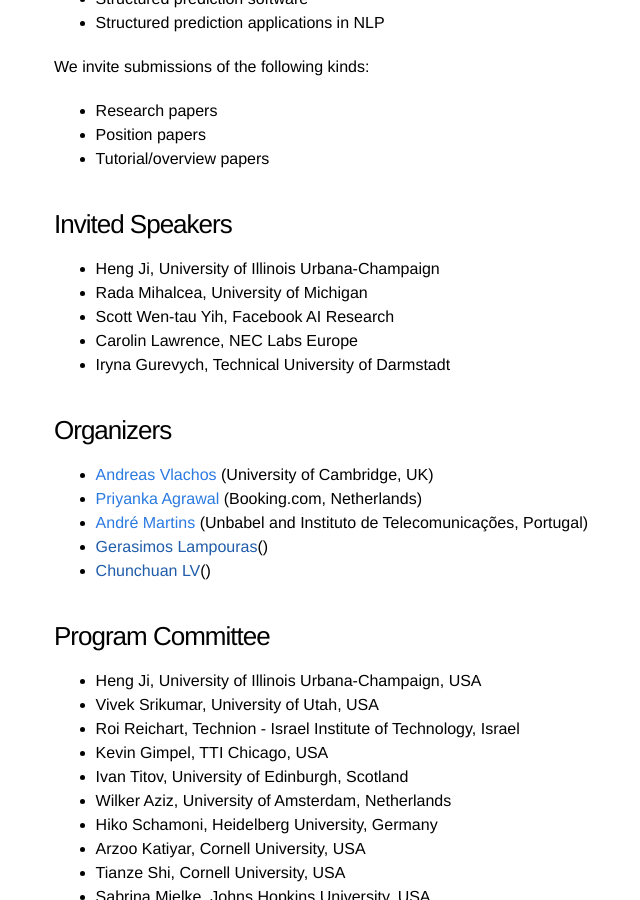
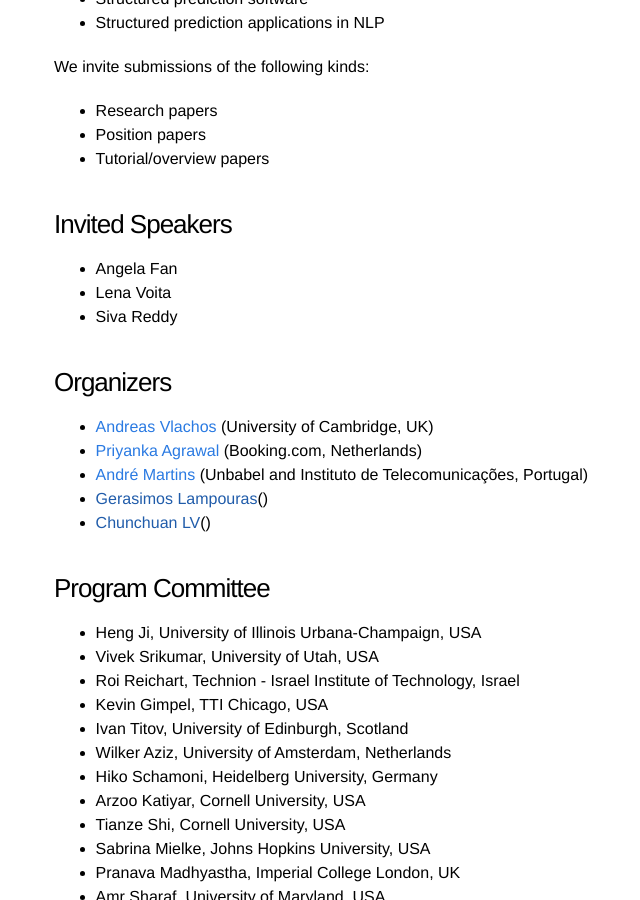
Before and after one commit to structuredprediction/structuredprediction.github.io, a Jekyll site: the page built from SPNLP22/1_cfp.md, in a window 1280 px wide and 900 px high, scrolled down 1072 px. Shown: the whole window, without its empty margins (186-826 px from the left). Built offline with Jekyll 4.4.1, drawn with Linux system fonts in a browser that asks for light colours.

Commit message:
Update 1_cfp.md

```diff
--- a/SPNLP22/1_cfp.md
+++ b/SPNLP22/1_cfp.md
@@ -35,11 +35,9 @@
 
 ### Invited Speakers
 
--   Heng Ji, University of Illinois Urbana-Champaign
--   Rada Mihalcea, University of Michigan
--   Scott Wen-tau Yih, Facebook AI Research
--   Carolin Lawrence, NEC Labs Europe
--   Iryna Gurevych, Technical University of Darmstadt
+- Angela Fan
+- Lena Voita
+- Siva Reddy
 
 
 
```
